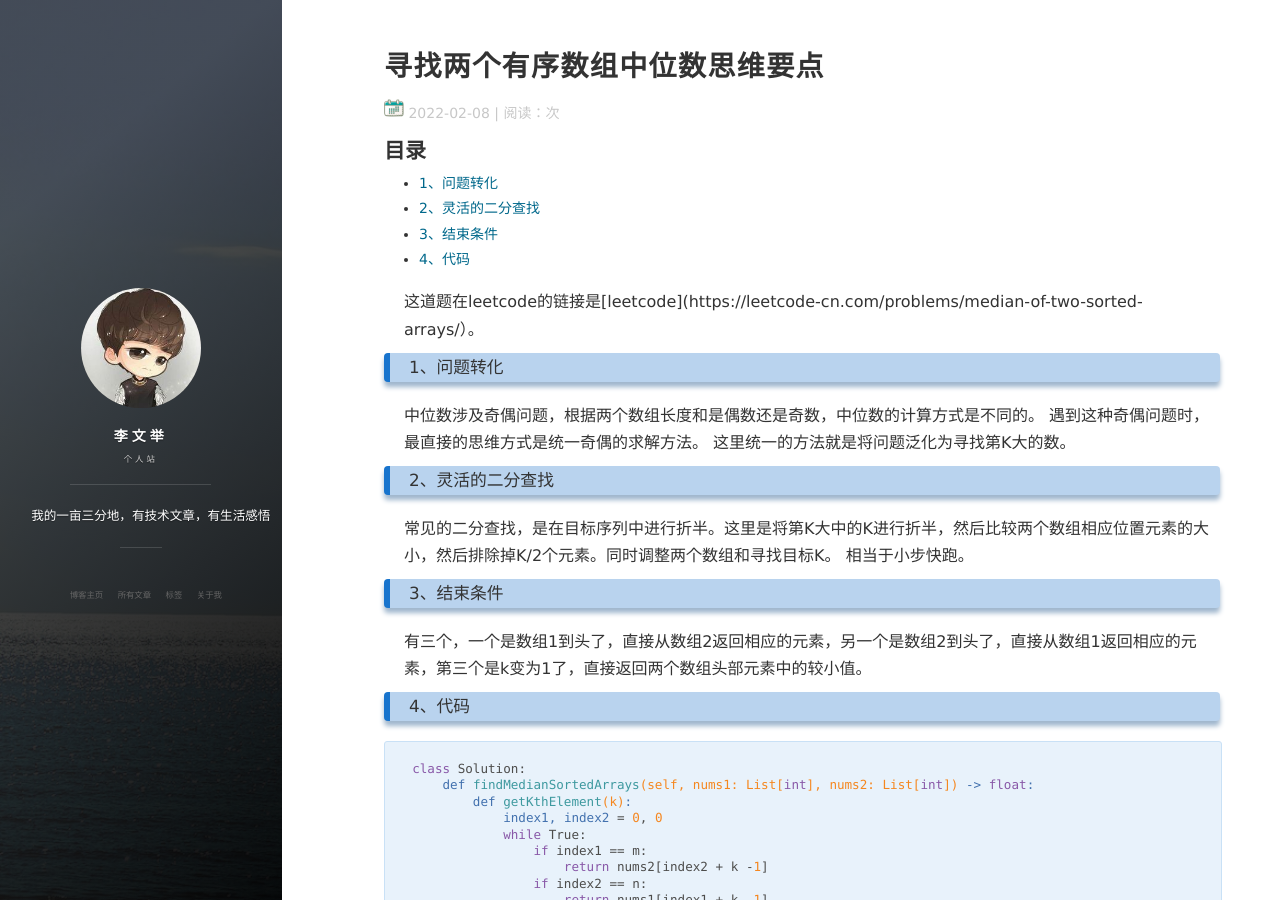
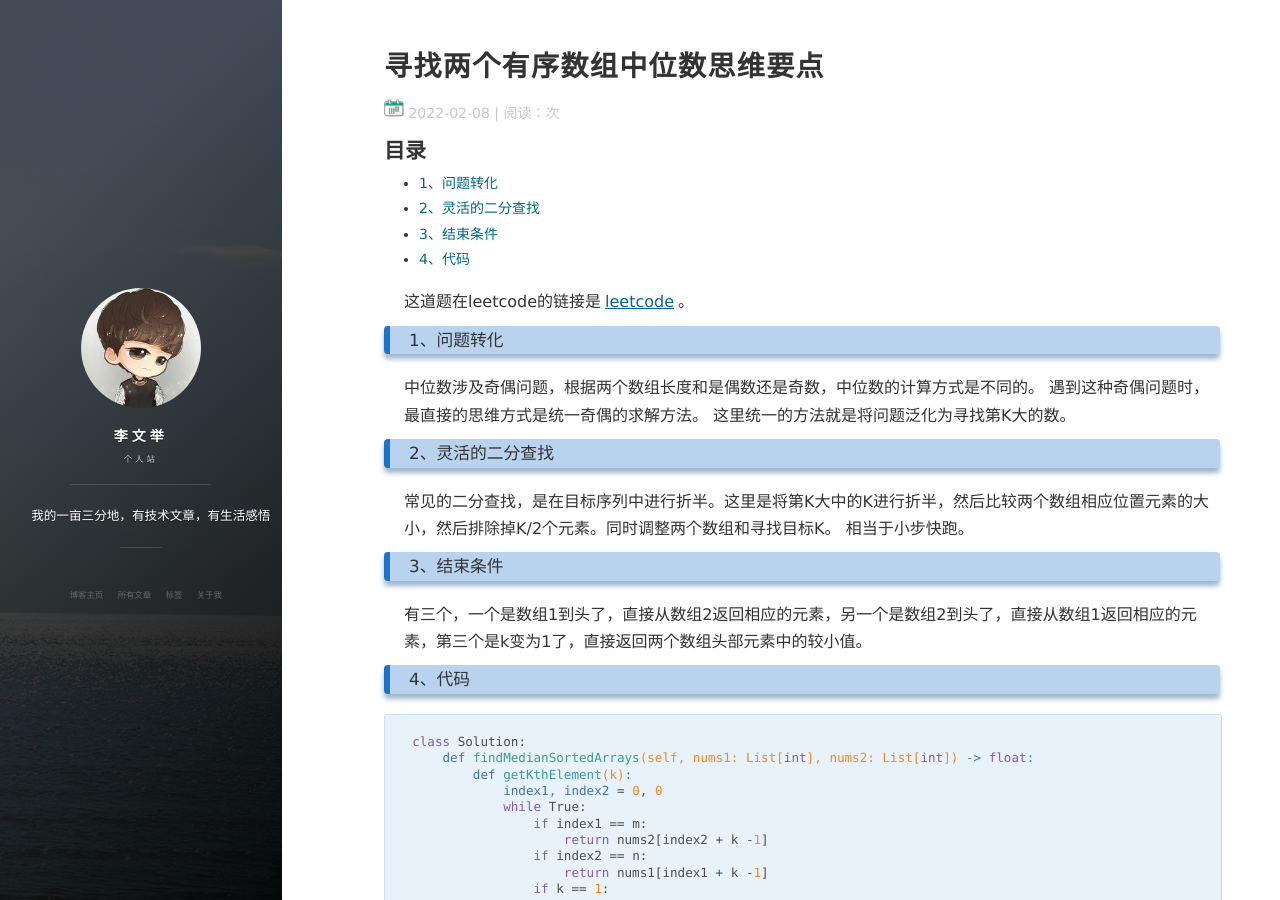
Before and after one commit to liwenju0/liwenju0.github.io, a Jekyll site: the page built from _posts/2022-02-08-寻找两个有序数组的中位数.md, in a window 1280 px wide and 900 px high. Built offline with Jekyll 4.4.1, drawn with Linux system fonts in a browser that asks for light colours; nearby versions of some CDN libraries; comment, search, counter and statistics services are not loaded.

Commit message:
修正链接

```diff
--- a/_posts/2022-02-08-寻找两个有序数组的中位数.md
+++ b/_posts/2022-02-08-寻找两个有序数组的中位数.md
@@ -5,7 +5,7 @@ date:   2022-02-08 10:04:08 +0800
 tags: leetcode
 ---
 
-这道题在leetcode的链接是[leetcode](https://leetcode-cn.com/problems/median-of-two-sorted-arrays/）。
+这道题在leetcode的链接是[leetcode](https://leetcode-cn.com/problems/median-of-two-sorted-arrays/)。
 
 ### 1、问题转化
 中位数涉及奇偶问题，根据两个数组长度和是偶数还是奇数，中位数的计算方式是不同的。
```
